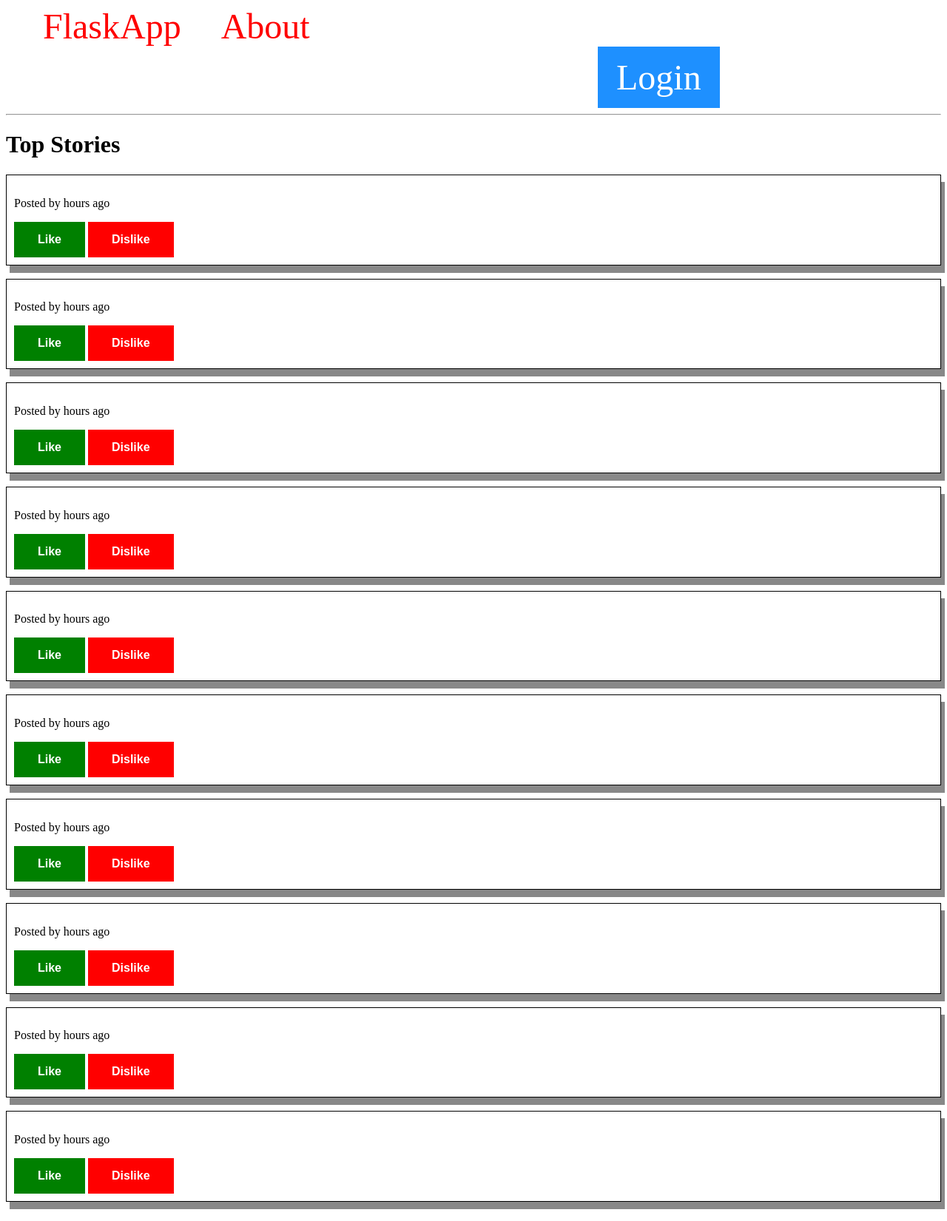
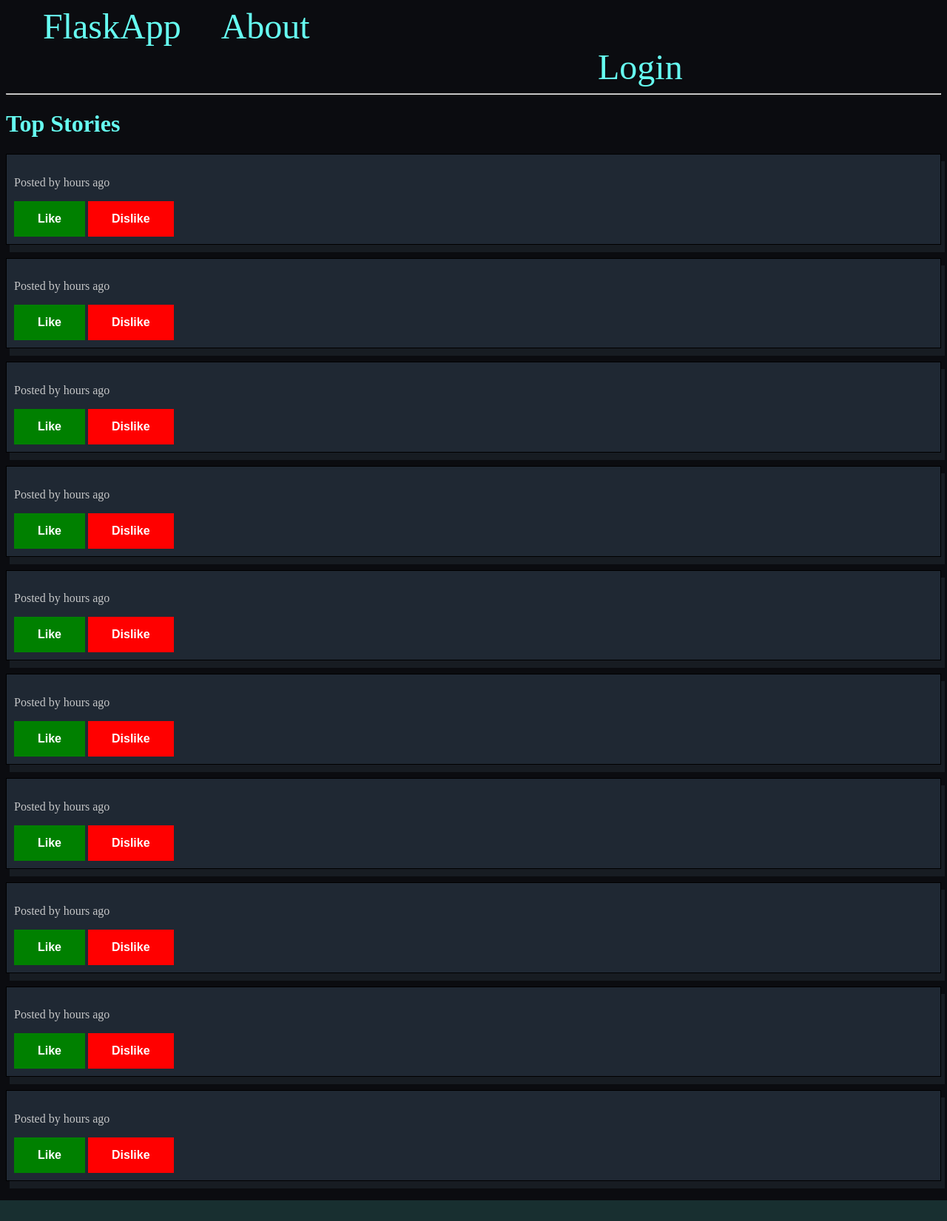
Before and after one commit to Brian-Pob/flask-webapp, a Flask app: page /home in a window 1280 px wide. Shown: the whole page at 74% size. After the commit the page ends 1623 px from the top, so only its background shows below. Run offline with Flask 3, Linux system fonts and the light colour scheme; data that the repository does not hold is empty.

Commit message:
Testing color schemes

```diff
--- a/app/static/css/base.css
+++ b/app/static/css/base.css
@@ -17,20 +17,22 @@ button {
 	background-color: red;
 }
 nav a {
-  color: red;
+  color: #66FCF1;
   font-size: 3em;
   margin-left: 50px;
   text-decoration: none;
 }
 
-.url{
-  color: blue;
+.url:link, .url:visited{
+  color: #66FCF1;
+}
+
+.url:hover, .url:active {
+  color: #45A29E;
 }
 
 .Login:link, .Login:visited {
-  background-color: dodgerblue;
-  color: white;
-  padding: 14px 25px;
+  color: #66FCF1;
   text-align: center;
   text-decoration: none;
   display: inline-block;
@@ -38,11 +40,24 @@ nav a {
 }
 
 .Login:hover, .Login:active {
-  background-color: blue;
+  color: #45A29E;
 }
 
 .posts {
+  background-color: #1f2833;
   border: 1px solid;
   padding: 10px;
-  box-shadow: 5px 10px #888888;
+  box-shadow: 5px 10px #171c22;
 }
+
+.home {
+  background-color: #0B0C10;
+}
+
+h1 {
+  color: #66FCF1;
+}
+
+.lightGrey{
+  color: #C5C6C7
+}
--- a/app/templates/base.html
+++ b/app/templates/base.html
@@ -17,7 +17,7 @@
         <a class="Login" href="/login">Login</a>
         {% endif %}
     </nav>
-    <hr>
+    <hr class="lightGrey">
     <div class="content">
         {% block content %} {% endblock %}
     </div>
--- a/app/templates/home.html
+++ b/app/templates/home.html
@@ -1,17 +1,16 @@
 {% extends 'base.html' %}
 {% block content %}
-<body>
+<body class="home">
 <h1>Top Stories</h1>
-<div><pre>{{pretty}}</pre></div>
 {% for post in posts %}
 	<div class="posts">
 		<a class="url" href="{{post['url']}}"><h3>{{post["title"]}}</h3></a>
 		{% if post["time"] == 1 %}
-		<p>Posted by {{post["by"]}} {{post["time"]}} hour ago</p>
+		<p class="lightGrey">Posted by {{post["by"]}} {{post["time"]}} hour ago</p>
 		{% elif post["time"] == 0 %}
-		<p>Posted by {{post["by"]}} less than an hour ago</p>
+		<p class="lightGrey">Posted by {{post["by"]}} less than an hour ago</p>
 		{% else %}
-		<p>Posted by {{post["by"]}} {{post["time"]}} hours ago</p>
+		<p class="lightGrey">Posted by {{post["by"]}} {{post["time"]}} hours ago</p>
 		{% endif %}
 		<button class="Like">Like</button>
 		<button class="Dislike">Dislike</button>
```
